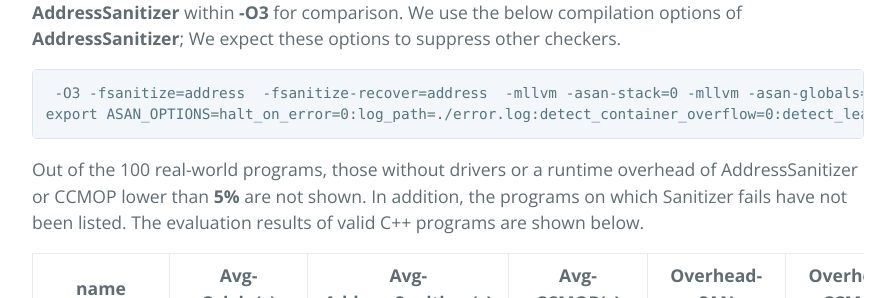
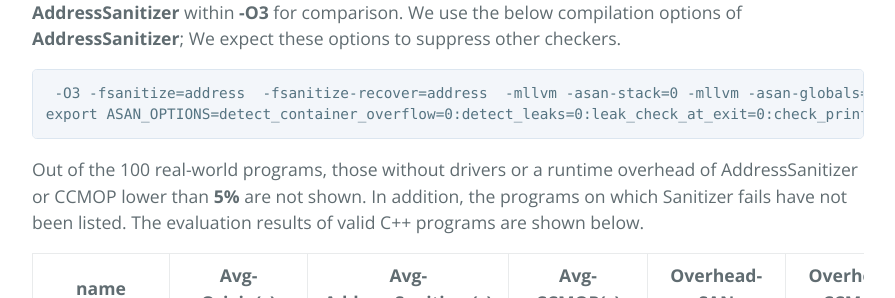
Before and after one commit to c2ppmop/c2ppmop.github.io, a Jekyll site: the page built from evaluation.md, in a window 1280 px wide and 900 px high, scrolled down 11538 px. Shown: the part 175-473 px from the top of the window, without its empty margins (192-1087 px from the left). Built offline with Jekyll 4.4.1, drawn with Linux system fonts in a browser that asks for light colours; our own code applies the rules of GitHub Pages for plain Markdown files.

Commit message:
Update evaluation.md

````diff
--- a/evaluation.md
+++ b/evaluation.md
@@ -255,7 +255,7 @@ The above figure or table shows that the compilation overhead of the majority (7
 We evaluate the runtime overhead for the Use-after-free property. We did experiments on **AddressSanitizer** within **-O3** for comparison. We use the below compilation options of **AddressSanitizer**; We expect these options to suppress other checkers.
 ```code
  -O3 -fsanitize=address  -fsanitize-recover=address  -mllvm -asan-stack=0 -mllvm -asan-globals=0 -fno-sanitize-address-use-after-scope
-export ASAN_OPTIONS=halt_on_error=0:log_path=./error.log:detect_container_overflow=0:detect_leaks=0:leak_check_at_exit=0:check_printf=0:detect_container_overflow=0:buffer_overflow=0:report_globals=0:detect_stack_use_after_return=0:new_delete_type_mismatch=0:alloc_dealloc_mismatch=0:poison_heap=0:poison_partial=0:protect_shadow_gap=0:check_malloc_usable_size=0:allow_user_poisoning=0
+export ASAN_OPTIONS=detect_container_overflow=0:detect_leaks=0:leak_check_at_exit=0:check_printf=0:detect_container_overflow=0:buffer_overflow=0:report_globals=0:detect_stack_use_after_return=0:new_delete_type_mismatch=0:alloc_dealloc_mismatch=0:poison_heap=0:poison_partial=0:protect_shadow_gap=0:check_malloc_usable_size=0:allow_user_poisoning=0:replace_intrin=0:replace_str=0
 ```
 Out of the 100 real-world programs, those without drivers or a runtime overhead of AddressSanitizer or CCMOP lower than **5%** are not shown. In addition, the programs on which Sanitizer fails have not been listed. The evaluation results of valid C++ programs are shown below.
 
````
